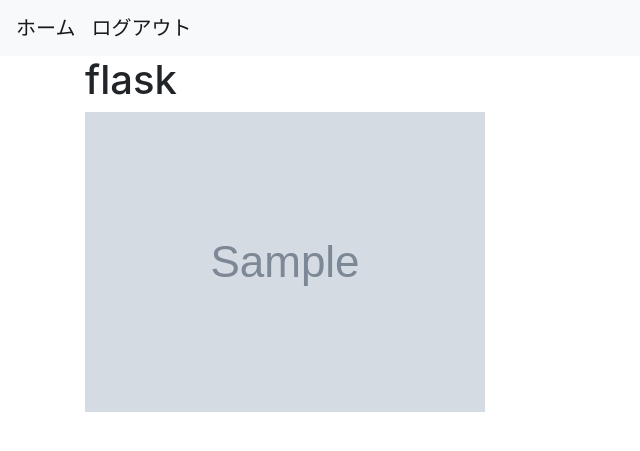
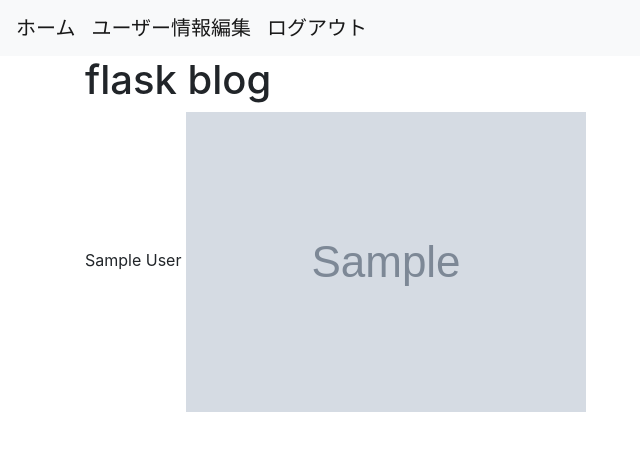
Before and after one commit to minatosan/flask-tuto1, a Flask app: page /user/home/ in a window 1280 px wide. Shown: the top 451 px of the page, without its empty margins (0-640 px from the left). Run offline with Flask 2, Linux system fonts and the light colour scheme; a user stored in the database is signed in; tables that the repository leaves empty hold one stand-in row (values such as "Sample post"); grey boxes marked "Sample" are stand-in pictures; some libraries are stand-ins or nearby versions.

Commit message:
user_func追加

```diff
--- a/docker-compose.yml
+++ b/docker-compose.yml
@@ -5,8 +5,8 @@ services:
     build: .
     ports:
       - "5000:5000"
-    #volumes:
-      #- "./flaskblog:/flaskblog"
+    volumes:
+      - "./flaskblog:/flaskblog/flaskblog"
     tty: true
     #environment:
       #TZ: Asia/Tokyo
--- a/flaskblog/requirements.txt
+++ b/flaskblog/requirements.txt
@@ -8,3 +8,4 @@ email-validator
 Flask-login
 Flask-bcrypt
 pykakasi
+ipython
--- a/flaskblog/templates/base.html
+++ b/flaskblog/templates/base.html
@@ -14,6 +14,9 @@
         ホーム
     </a>
     {% if current_user.is_authenticated %}
+    <a class="navbar-brand" href="{{url_for('user.user_edit',user_id=current_user.id)}}">
+      ユーザー情報編集
+    </a>
     <a class="navbar-brand" href="{{url_for('user.logout')}}">
         ログアウト
     </a>
--- a/flaskblog/templates/user/home.html
+++ b/flaskblog/templates/user/home.html
@@ -1,7 +1,8 @@
 {% extends 'base.html' %}
 
 {% block content %}
-<h1>flask</h1>
+<h1>flask blog</h1>
+{{username}}
 {% if current_user.is_authenticated %}
 <img src="{{url_for('static',filename=avatar_path)}}">
 {% else %}
--- a/flaskblog/views.py
+++ b/flaskblog/views.py
@@ -6,11 +6,13 @@ from flask_login import login_user, login_required, logout_user,current_user
 from flaskblog.models import (
     User,Article
 )
-from flaskblog.forms import LoginForm,RegisterForm,ArticleNewForm
+from flaskblog.forms import LoginForm,RegisterForm,ArticleNewForm,UserEditForm
 
 from flaskblog import db,app
 
 from PIL import Image
+
+from IPython import embed
 
 from werkzeug.utils import secure_filename
 
@@ -38,11 +40,13 @@ class Kakashi:
 user_view = Blueprint('user', __name__, url_prefix='/user')
 article_view=Blueprint('article',__name__,url_prefix='/article')
 
+
 @login_required
 @user_view.route('home/')
 def home():
   avatar_path= 'uploads/' + current_user.avatar
-  return render_template('user/home.html',avatar_path = avatar_path)
+  username=current_user.name
+  return render_template('user/home.html',avatar_path = avatar_path,username=username)
 
 @user_view.route('login/',methods=["GET","POST"])
 def login():
@@ -57,13 +61,16 @@ def login():
   return render_template('user/login.html',form=form)
 
 
+def allwed_file(filename):
+    # .があるかどうかのチェックと、拡張子の確認
+    # OKなら１、だめなら0
+    return '.' in filename and filename.rsplit('.', 1)[1].lower() in ALLOWED_EXTENSIONS
+
+
+
 @user_view.route('register/',methods=["GET","POST"])
 def register():
   form=RegisterForm(request.form)
-  def allwed_file(filename):
-    # .があるかどうかのチェックと、拡張子の確認
-    # OKなら１、だめなら0
-    return '.' in filename and filename.rsplit('.', 1)[1].lower() in ALLOWED_EXTENSIONS
   if request.method == "POST" and form.validate():
     user = User(
             name = form.name.data,
@@ -79,13 +86,9 @@ def register():
        file.save(os.path.join(UPLOAD_FOLDER,filename))
        #user.avatar= file
        user.avatar = filename
-       print(user)
-       print(request.files['avatar'].filename)
     with db.session.begin(subtransactions=True):
         db.session.add(user)
     db.session.commit()
-    print(user)
-    print(user.avatar)
     return redirect(url_for('user.login'))
   return render_template("user/register.html",form=form)
 
@@ -94,9 +97,44 @@ def logout():
   logout_user()
   return redirect(url_for('user.home'))
 
-@user_view.route('edit/')
-def user_edit():
-  return render_template('user/user_edit.html')
+@login_required
+@user_view.route('edit/<int:user_id>',methods=["GET","POST"])
+def user_edit(user_id):
+  print(current_user.get_id())
+  print(current_user.id)
+  if user_id != current_user.id:
+    return redirect(url_for('user.home'))
+  if user_id != current_user.get_id():
+    print(type(current_user.get_id()))
+  form = UserEditForm(request.form)
+  avatar_path= 'uploads/' + current_user.avatar
+  if request.method =="POST" and form.validate():
+    user_id = current_user.get_id()
+    user = User.query.get(user_id)
+    with db.session.begin(subtransactions=True):
+      user.name = form.name.data
+      user.file=request.files['avatar'].filename
+      if user.file != None and allwed_file(user.file):
+        file = request.files['avatar']
+        ascii_filename = Kakashi.japanese_to_ascii(file.filename)
+        filename = secure_filename(ascii_filename)
+        # ファイルの保存
+        file.save(os.path.join(UPLOAD_FOLDER,filename))
+        user.avatar= file
+        user.avatar = filename
+    db.session.commit()
+  return render_template('user/user_edit.html',form=form,avatar_path=avatar_path)
+
+
+##テスト用に作成
+@user_view.route('delete/')
+@login_required
+def user_delete():
+    user=User.query.filter_by(id=current_user.get_id()).first()
+    with db.session.begin(subtransactions=True):
+        db.session.delete(user)
+    db.session.commit()
+    return redirect(url_for('user.login'))
 
 @article_view.route('article_new/',methods=["POST","GET"])
 def article_new():
@@ -118,3 +156,9 @@ def article_new():
 def article_index():
   articles= Article.query.all()
   return render_template('article/article_index.html',articles=articles)
+
+#@login_required
+#@article_view.route('article_new/',methods=["GET","POST"])
+#def article_new():
+  #form=ArticleNewForm(request.form)
+  #return render_template('article/article_new.html',form=form)
```
Also changed, not shown: flaskblog/forms.py (+11 -0 lines), flaskblog/models.py (+10 -3 lines), flaskblog/templates/article/article_new.html (+3 -4 lines), flaskblog/templates/user/user_edit.html (+13 -0 lines), flaskblog/static/preview.js (added), flaskblog/templates/article/article_edit.html (added).
